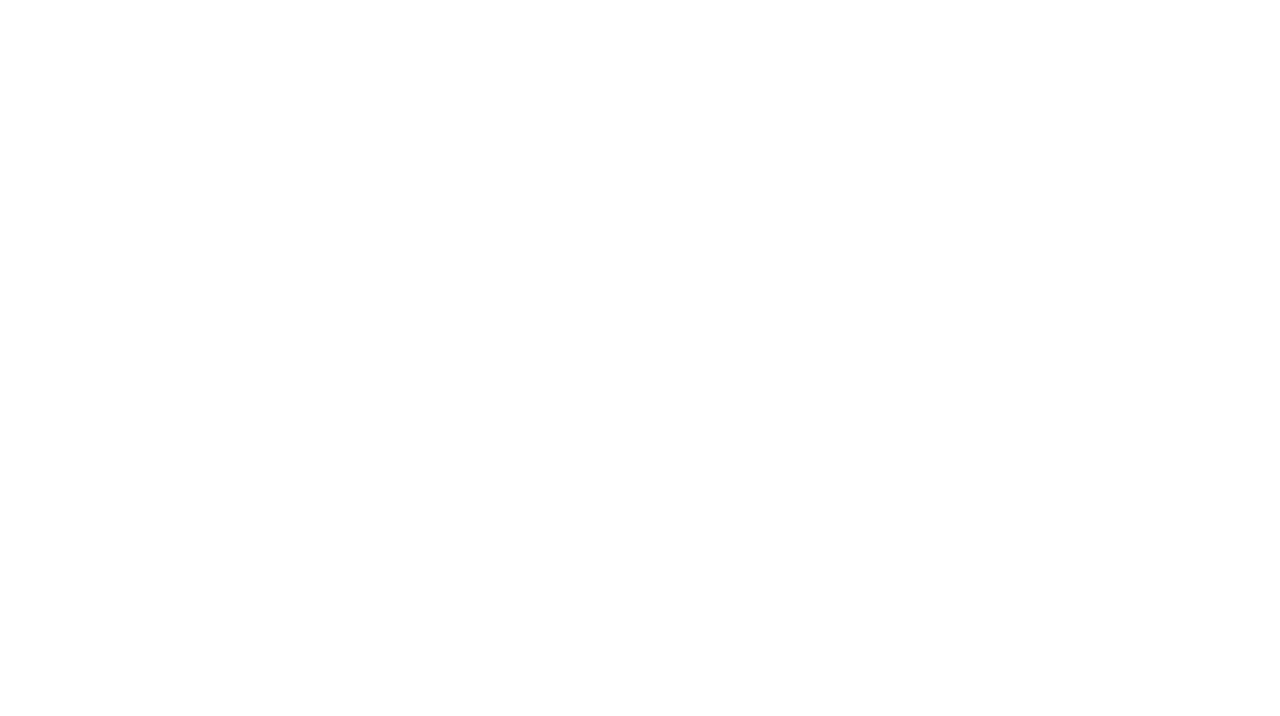
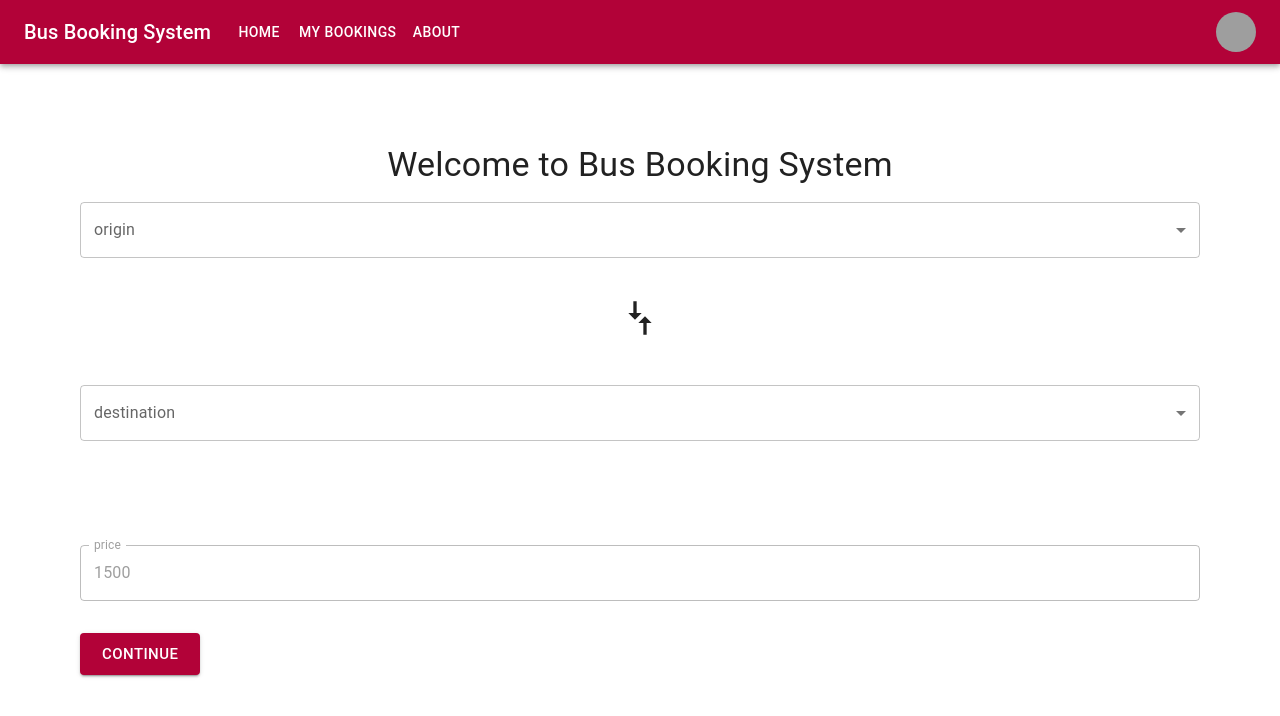
Before and after one commit to ngahika01/busbooking, a React (Create React App) app: page /home in a window 1280 px wide. Before the commit this address had no page. Shown: the top 716 px of the page. Built offline with nearby package versions, Linux system fonts and the light colour scheme; grey boxes are pictures that could not be loaded; the HTML template or start-up script is replaced by a standard one.

Commit message:
Added custom navbar and home screen

```diff
--- a/package.json
+++ b/package.json
@@ -3,9 +3,11 @@
   "version": "0.1.0",
   "private": true,
   "dependencies": {
+    "@date-io/moment": "^2.13.1",
     "@emotion/react": "^11.9.0",
     "@emotion/styled": "^11.8.1",
     "@mui/icons-material": "^5.6.1",
+    "@mui/lab": "^5.0.0-alpha.77",
     "@mui/material": "^5.6.1",
     "@testing-library/jest-dom": "^5.14.1",
     "@testing-library/react": "^12.0.0",
--- a/src/App.js
+++ b/src/App.js
@@ -1,22 +1,35 @@
 import React from "react";
 
 import { BrowserRouter as Router, Route, Routes } from "react-router-dom";
-import { CssBaseline } from "@mui/material";
+import { Container, CssBaseline, Grid } from "@mui/material";
 import LoginScreen from "./screens/auth/LoginScreen";
 import { ThemeProvider } from "@emotion/react";
 import { lightTheme } from "./config/theme";
 import RegisterScreen from "./screens/auth/RegisterScreen";
+import HomeScreen from "./screens/HomeScreen";
+import NavBar from "./components/NavBar";
+import { ToastContainer } from "react-toastify";
+import "react-toastify/dist/ReactToastify.css";
+
 const App = () => {
   return (
+    <ThemeProvider theme={lightTheme}>
+      <Grid container>
+        <Grid item xs={12}>
           <Router>
-      <ThemeProvider theme={lightTheme}>
             <CssBaseline />
+            <ToastContainer />
             <Routes>
               <Route path="/" element={<LoginScreen />} />
               <Route path="/signup" element={<RegisterScreen />} />
             </Routes>
+            <Routes>
+              <Route path="/home" element={<HomeScreen />} />
+            </Routes>
+          </Router>
+        </Grid>
+      </Grid>
     </ThemeProvider>
-    </Router>
   );
 };
 
--- a/src/components/NavBar.jsx
+++ b/src/components/NavBar.jsx
@@ -11,11 +11,18 @@ import Avatar from "@mui/material/Avatar";
 import Button from "@mui/material/Button";
 import Tooltip from "@mui/material/Tooltip";
 import MenuItem from "@mui/material/MenuItem";
+import { useTheme } from "@emotion/react";
+import { logout } from "../actions/userActions";
+import { useDispatch, useSelector } from "react-redux";
+import { useNavigate } from "react-router-dom";
+import { toast } from "react-toastify";
 
 const pages = ["Products", "Pricing", "Blog"];
-const settings = ["Profile", "Account", "Dashboard", "Logout"];
 
 const NavBar = () => {
+  const { palette } = useTheme();
+  const userLogin = useSelector((state) => state.userLogin);
+  const { userInfo } = userLogin;
   const [anchorElNav, setAnchorElNav] = React.useState(null);
   const [anchorElUser, setAnchorElUser] = React.useState(null);
 
@@ -33,6 +40,11 @@ const NavBar = () => {
   const handleCloseUserMenu = () => {
     setAnchorElUser(null);
   };
+  const dispatch = useDispatch();
+  const navigate = useNavigate();
+  const handleLogout = () => {
+    dispatch(logout());
+  };
 
   return (
     <AppBar position="static">
@@ -44,7 +56,7 @@ const NavBar = () => {
             component="div"
             sx={{ mr: 2, display: { xs: "none", md: "flex" } }}
           >
-            LOGO
+            Bus Booking System
           </Typography>
 
           <Box sx={{ flexGrow: 1, display: { xs: "flex", md: "none" } }}>
@@ -76,11 +88,25 @@ const NavBar = () => {
                 display: { xs: "block", md: "none" },
               }}
             >
-              {pages.map((page) => (
-                <MenuItem key={page} onClick={handleCloseNavMenu}>
-                  <Typography textAlign="center">{page}</Typography>
-                </MenuItem>
-              ))}
+              <MenuItem onClick={handleCloseNavMenu}>
+                <Typography variant="subtitle1">Home</Typography>
+              </MenuItem>
+              <MenuItem onClick={handleCloseNavMenu}>
+                <Typography variant="subtitle1">About</Typography>
+              </MenuItem>
+              <MenuItem onClick={handleCloseNavMenu}>
+                <Typography variant="subtitle1">My bookings</Typography>
+              </MenuItem>
+              {userInfo && userInfo.isAdmin && (
+                <>
+                  <MenuItem onClick={handleCloseNavMenu}>
+                    <Typography variant="subtitle1">All bookings</Typography>
+                  </MenuItem>
+                  <MenuItem onClick={handleCloseNavMenu}>
+                    <Typography variant="subtitle1">Buses</Typography>
+                  </MenuItem>
+                </>
+              )}
             </Menu>
           </Box>
           <Typography
@@ -89,18 +115,48 @@ const NavBar = () => {
             component="div"
             sx={{ flexGrow: 1, display: { xs: "flex", md: "none" } }}
           >
-            LOGO
+            Bus Booking System
           </Typography>
           <Box sx={{ flexGrow: 1, display: { xs: "none", md: "flex" } }}>
-            {pages.map((page) => (
-              <Button
-                key={page}
-                onClick={handleCloseNavMenu}
-                sx={{ my: 2, color: "white", display: "block" }}
-              >
-                {page}
-              </Button>
-            ))}
+            <Button
+              sx={{
+                color: palette.primary.contrastText,
+              }}
+            >
+              Home
+            </Button>
+            <Button
+              sx={{
+                color: palette.primary.contrastText,
+              }}
+            >
+              My Bookings
+            </Button>
+            <Button
+              sx={{
+                color: palette.primary.contrastText,
+              }}
+            >
+              About
+            </Button>
+            {userInfo && userInfo.isAdmin && (
+              <>
+                <Button
+                  sx={{
+                    color: palette.primary.contrastText,
+                  }}
+                >
+                  Bookings
+                </Button>
+                <Button
+                  sx={{
+                    color: palette.primary.contrastText,
+                  }}
+                >
+                  Buses
+                </Button>
+              </>
+            )}
           </Box>
 
           <Box sx={{ flexGrow: 0 }}>
@@ -125,11 +181,18 @@ const NavBar = () => {
               open={Boolean(anchorElUser)}
               onClose={handleCloseUserMenu}
             >
-              {settings.map((setting) => (
-                <MenuItem key={setting} onClick={handleCloseUserMenu}>
-                  <Typography textAlign="center">{setting}</Typography>
-                </MenuItem>
-              ))}
+              <MenuItem onClick={handleCloseUserMenu}>Profile</MenuItem>
+              <MenuItem onClick={handleCloseUserMenu}>My account</MenuItem>
+              <MenuItem
+                onClick={() => {
+                  handleCloseUserMenu();
+                  handleLogout();
+                  navigate("/", { replace: true });
+                  toast("Logged out successfully!");
+                }}
+              >
+                Logout
+              </MenuItem>
             </Menu>
           </Box>
         </Toolbar>
--- /dev/null
+++ b/src/components/form/CustomTimePicker.jsx
@@ -0,0 +1,37 @@
+import * as React from "react";
+import TextField from "@mui/material/TextField";
+import DateAdapter from "@mui/lab/AdapterMoment";
+import LocalizationProvider from "@mui/lab/LocalizationProvider";
+import TimePicker from "@mui/lab/TimePicker";
+import { useFormikContext } from "formik";
+import { FormControl, FormHelperText, Stack } from "@mui/material";
+
+export default function CustomTimePicker({ label }) {
+  const [value, setValue] = React.useState(null);
+  const { setFieldTouched, errors, touched, setFieldValue, values } =
+    useFormikContext();
+
+  console.log(values[label]);
+
+  return (
+    <FormControl fullWidth>
+      <>
+        <LocalizationProvider dateAdapter={DateAdapter}>
+          <TimePicker
+            label={label}
+            value={values[label]}
+            onChange={(newValue) => {
+              setFieldValue(label, newValue);
+            }}
+            renderInput={(params) => <TextField {...params} />}
+          />
+        </LocalizationProvider>
+        {touched[label] && errors[label] && (
+          <FormHelperText variant="outlined" error={true}>
+            {errors[label]}
+          </FormHelperText>
+        )}
+      </>
+    </FormControl>
+  );
+}
--- a/src/components/form/InputComponent.jsx
+++ b/src/components/form/InputComponent.jsx
@@ -3,7 +3,7 @@ import { useFormikContext } from "formik";
 import React from "react";
 
 const InputComponent = ({ label, type, ...otherProps }) => {
-  const { setFieldTouched, errors, touched, setFieldValue, values } =
+  const { setFieldTouched, errors, touched, setFieldValue, values, disabled } =
     useFormikContext();
   return (
     <FormControl fullWidth>
@@ -13,6 +13,7 @@ const InputComponent = ({ label, type, ...otherProps }) => {
         label={label}
         type={type}
         fullWidth
+        disabled={disabled}
         margin="normal"
         variant="outlined"
         error={touched[label] && !!errors[label]}
--- /dev/null
+++ b/src/config/data.js
@@ -0,0 +1,10 @@
+export const destinations = [
+  {
+    label: "Nairobi",
+    value: "Nairobi",
+  },
+  {
+    label: "Mombasa",
+    value: "Mombasa",
+  },
+];
--- a/src/screens/HomeScreen.jsx
+++ b/src/screens/HomeScreen.jsx
@@ -0,0 +1,105 @@
+import { Grid, Typography } from "@mui/material";
+import { Box } from "@mui/system";
+import React from "react";
+import * as Yup from "yup";
+import { Container } from "react-bootstrap";
+import Form from "../components/form/Form";
+import InputComponent from "../components/form/InputComponent";
+import NavBar from "../components/NavBar";
+import { CompareArrows } from "@mui/icons-material";
+import { CustomSelectComponent } from "../components/form/CustomSelectComponent";
+import { destinations } from "../config/data";
+import CustomTimePicker from "../components/form/CustomTimePicker";
+import CustomDatePicker from "../components/form/CustomDatePicker";
+import SubmitButton from "../components/form/SubmitComponent";
+
+const validationSchema = Yup.object().shape({
+  origin: Yup.string().required("Origin is required"),
+  destination: Yup.string().required("Destination is required"),
+  departureDate: Yup.string().required("Departure Date is required"),
+  departureTime: Yup.string().required("Departure Time is required"),
+  seatBooked: Yup.array().required("Seat Booked is required"),
+  price: Yup.string().required("Price is required"),
+  bus: Yup.string().required("Bus is required"),
+});
+const HomeScreen = () => {
+  const handleSubmit = (values) => {
+    console.log(values);
+  };
+
+  return (
+    <>
+      <NavBar />
+      <Box
+        sx={{
+          p: {
+            md: 10,
+          },
+        }}
+      >
+        <Typography
+          style={{
+            textAlign: "center",
+            mt: 10,
+          }}
+          variant="h4"
+          component={"div"}
+        >
+          Welcome to Bus Booking System
+        </Typography>
+        <Grid container spacing={3}>
+          <Form
+            validationSchema={validationSchema}
+            onSubmit={handleSubmit}
+            initialValues={{
+              origin: "",
+              destination: "",
+              departureDate: "",
+              departureTime: "",
+              price: 1500,
+            }}
+          >
+            <Grid item xs={12}>
+              <CustomSelectComponent name={`origin`} item={destinations} />
+            </Grid>
+            <Grid item xs={12}>
+              <div
+                style={{
+                  textAlign: "center",
+                }}
+              >
+                <CompareArrows
+                  sx={{
+                    color: "primary",
+                    justifyContent: "center",
+                    alignItems: "center",
+                    fontWeight: "bold",
+                    fontSize: 40,
+                    transform: "rotate(90deg)",
+                  }}
+                />
+              </div>
+            </Grid>
+            <Grid item xs={12}>
+              <CustomSelectComponent name={`destination`} item={destinations} />
+            </Grid>
+            <Grid item xs={12} md={6}>
+              <CustomDatePicker label={"departureDate"} />
+            </Grid>
+            <Grid item xs={12} md={6}>
+              <CustomTimePicker label={"departureTime"} />
+            </Grid>
+            <Grid item xs={12}>
+              <InputComponent label="price" disabled />
+            </Grid>
+            <Grid item xs={12}>
+              <SubmitButton title={"Continue"} />
+            </Grid>
+          </Form>
+        </Grid>
+      </Box>
+    </>
+  );
+};
+
+export default HomeScreen;
```
Also changed, not shown: src/screens/auth/LoginScreen.jsx (+6 -5 lines), src/screens/BusPage.jsx (added), 1 other file (tests, documents, lock files or other folders). Lines whose indentation alone changed are shown as unchanged.
